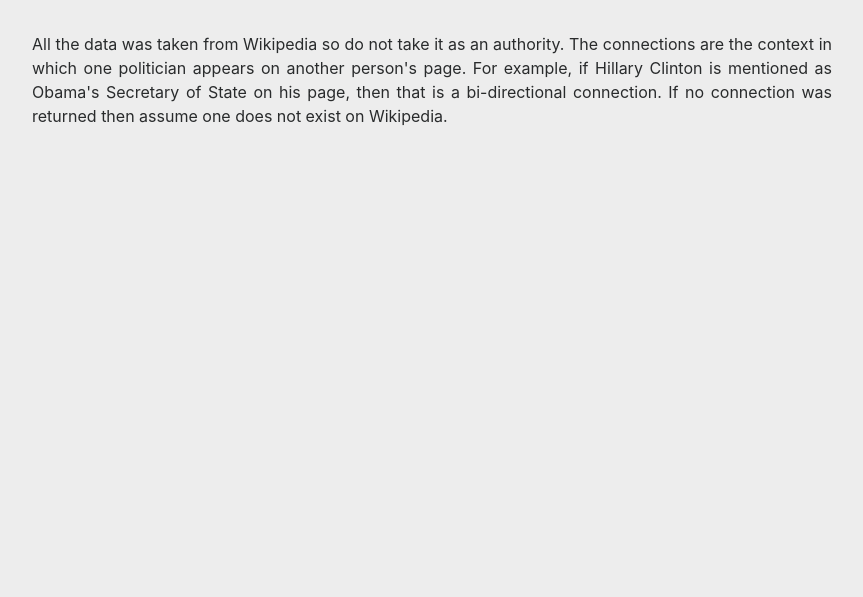
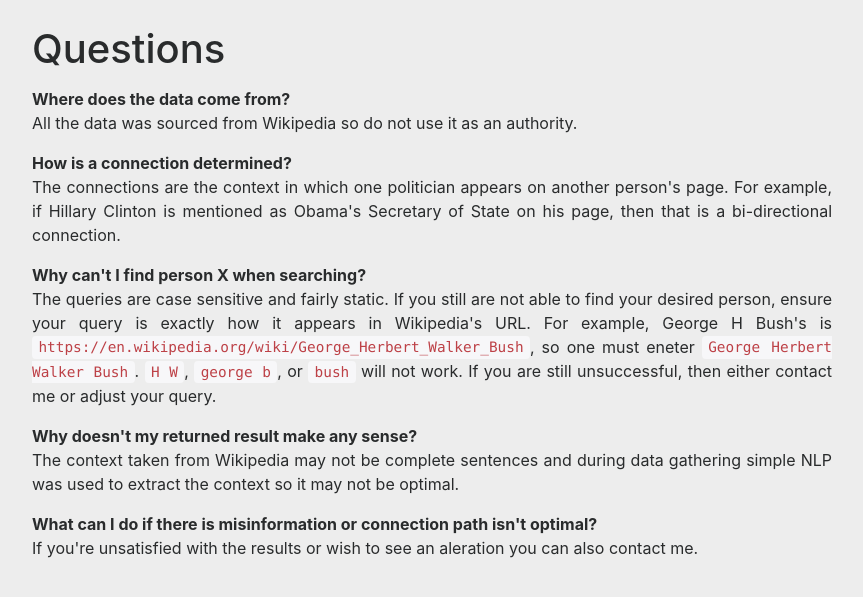
Before and after one commit to ben-cunningham/poligraph, a Flask app: page /about in a window 1280 px wide. Shown: the part 72-669 px from the top of the page, without its empty margins (208-1071 px from the left). Run offline with Flask 2, Linux system fonts and the light colour scheme; some libraries are stand-ins or nearby versions.

Commit message:
Change help page to be Q and A style

```diff
--- a/server/static/styles/main.css
+++ b/server/static/styles/main.css
@@ -167,7 +167,22 @@ h1 {
 }
 
 .about {
-  margin-top: 2em;
   text-align: justify;
   text-justify: inter-word;
 }
+
+.about .questions {
+  margin-top: 1em;
+}
+
+.about .question-group {
+  margin-top: 1em;
+}
+
+.about .question-group .question {
+  font-weight: bold;
+}
+
+.about .question-group .answer {
+
+}
--- a/server/templates/about.html
+++ b/server/templates/about.html
@@ -16,8 +16,39 @@
     </div>
         <div class="content">
             <div class="about">
-                <p>All the data was taken from Wikipedia so do not take it as an authority. The connections are the context in which one politician appears on another person's page. For example, if Hillary Clinton is mentioned as Obama's Secretary of State on his page, then that is a bi-directional connection. If no connection was returned then assume one does not exist on Wikipedia.</p>
-                <p></p>
+                <h1>Questions</h1>
+                <div class="questions">
+                    <div class="question-group">
+                        <div class="question">Where does the data come from?</div>
+                        <div class="answer">
+                        All the data was sourced from Wikipedia so do not use it as an authority.
+                        </div>
+                    </div>
+                    <div class="question-group">
+                        <div class="question">How is a connection determined?</div>
+                        <div class="answer">
+                        The connections are the context in which one politician appears on another person's page. For example, if Hillary Clinton is mentioned as Obama's Secretary of State on his page, then that is a bi-directional connection.
+                        </div>
+                    </div>
+                    <div class="question-group">
+                        <div class="question">Why can't I find person X when searching?</div>
+                        <div class="answer">
+                        The queries are case sensitive and fairly static. If you still are not able to find your desired person, ensure your query is exactly how it appears in Wikipedia's URL. For example, George H Bush's is <code>https://en.wikipedia.org/wiki/George_Herbert_Walker_Bush</code>, so one must eneter <code>George Herbert Walker Bush</code>. <code>H W</code>, <code>george b</code>, or <code>bush</code> will not work. If you are still unsuccessful, then either contact me or adjust your query.
+                        </div>
+                    </div>
+                    <div class="question-group">
+                        <div class="question">Why doesn't my returned result make any sense?</div>
+                        <div class="answer">
+                        The context taken from Wikipedia may not be complete sentences and during data gathering simple NLP was used to extract the context so it may not be optimal.
+                        </div>
+                    </div>
+                    <div class="question-group">
+                        <div class="question">What can I do if there is misinformation or connection path isn't optimal?</div>
+                        <div class="answer">
+                        If you're unsatisfied with the results or wish to see an aleration you can also contact me.
+                        </div>
+                    </div>
+                </div>
             </div>
         </div>
     </body>
```
